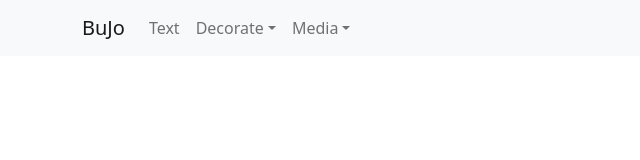
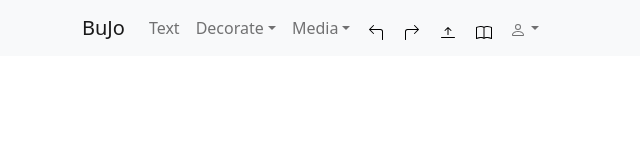
Before and after one commit to janhvikulkarni/JoBu, a React (Create React App) app in the folder bujo/: page / in a window 1280 px wide. Shown: the top 160 px of the page, without its empty margins (0-640 px from the left). Built offline with nearby package versions, Linux system fonts and the light colour scheme.

Commit message:
menu icons

```diff
--- a/bujo/package.json
+++ b/bujo/package.json
@@ -17,6 +17,7 @@
     "konva": "^8.3.6",
     "react": "^18.0.0",
     "react-bootstrap": "^2.3.0",
+    "react-bootstrap-icons": "^1.8.2",
     "react-color": "^2.19.3",
     "react-dnd": "^16.0.1",
     "react-dnd-html5-backend": "^16.0.1",
@@ -29,7 +30,7 @@
     "web-vitals": "^2.1.4"
   },
   "scripts": {
-    "start": "react-scripts start",
+    "start": "NODE_ENV=production node_modules/react-scripts/bin/react-scripts.js start",
     "build": "react-scripts build",
     "test": "react-scripts test",
     "eject": "react-scripts eject"
--- /dev/null
+++ b/bujo/src/Alert.js
@@ -0,0 +1,37 @@
+import React from 'react'
+import ReactDOM from 'react-dom'
+
+const MODAL_STYLES = {
+    position: 'fixed',
+    top: '50%',
+    left: '50%',
+    transform: 'translate(-50%, -50%)',
+    backgroundColor: '#FFF',
+    padding: '50px',
+    zIndex: 1000
+}
+
+const OVERLAY_STYLES = {
+    position: 'fixed',
+    top: 0,
+    left: 0,
+    right: 0,
+    bottom: 0,
+    backgroundColor: 'rgba(0, 0, 0, .7)',
+    zIndex: 1000
+}
+
+export default function Alert({open, children, onClose}) {
+    if (!open) return null
+
+    return ReactDOM.createPortal(
+        <>
+        <div style={OVERLAY_STYLES}/>
+        <div style={MODAL_STYLES}>
+            <button type="button" class="close" aria-label="Close" onClick={onClose}><span aria-hidden="true">&times;</span></button><br/>
+            {children}
+        </div>
+        </>,
+        document.getElementById('portal')
+    )
+}
--- a/bujo/src/App.css
+++ b/bujo/src/App.css
@@ -25,3 +25,12 @@
     transform: rotate(360deg);
   }
 }
+.nav-bar-btn {
+  margin-top: 10px;
+  height: 1em;
+  width: 1.5em;
+}
+button {
+  border: none;
+  background: none;
+}
--- a/bujo/src/App.js
+++ b/bujo/src/App.js
@@ -7,9 +7,11 @@ import NavDropdown from 'react-bootstrap/NavDropdown';
 import EditorStyledToolbar from './Editor';
 import React, {useState, useEffect} from 'react';
 import Modal from './Modal'
+import Alert from './Alert'
 import FileUploadComponent from './fileUpload.component';
 import TextContext from './textbox-context';
 import {Stage, Layer, Text, Circle, Rect, Star} from "react-konva";
+import * as Icon from 'react-bootstrap-icons';
 
 import 'bootstrap/dist/css/bootstrap.min.css';
 
@@ -92,6 +94,10 @@ function App() {
     arr.push(obj);
     setStars([...arr]);
   }
+  // Coming Soon Alert
+  // let alert = () => {
+  //   alert("Coming soon in Version 2.0!");
+  // }
 
   return (
     <div className="App">
@@ -114,6 +120,17 @@ function App() {
                   </Modal>
                   <Nav.Link onClick={() => setIsOpen(true)}>Video</Nav.Link>
                   <Nav.Link onClick={() => setIsOpen(true)}>GIF</Nav.Link>
+              </NavDropdown>
+              <button onClick={() => setIsOpen(true)}><Icon.Arrow90degLeft class="nav-bar-btn"/></button>
+              <Alert open={isOpen} onClose={() => setIsOpen(false)}>
+                <h1>Coming soon in Version 2.0!</h1>
+                </Alert>
+              <button><Icon.Arrow90degRight class="nav-bar-btn"/></button>
+              <button><Icon.ArrowBarUp class="nav-bar-btn"/></button>
+              <button><Icon.Book class="nav-bar-btn"/></button>
+              <NavDropdown title={<Icon.Person/>}>
+                <NavDropdown.Item>Profile</NavDropdown.Item>
+                <NavDropdown.Item>Sign Out</NavDropdown.Item>
               </NavDropdown>
             </Nav>
           </Navbar.Collapse>
```
Also changed, not shown: 1 other file (tests, documents, lock files or other folders).
